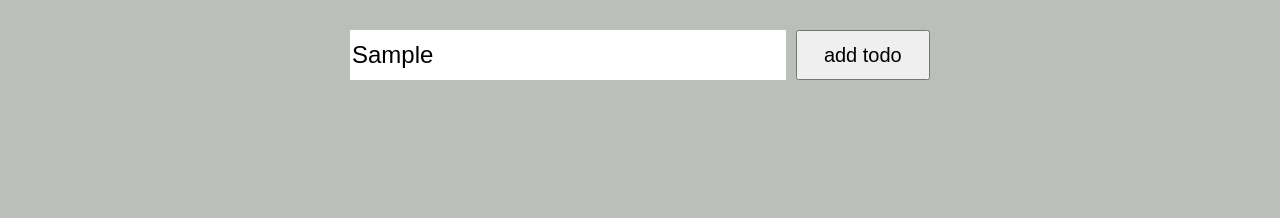
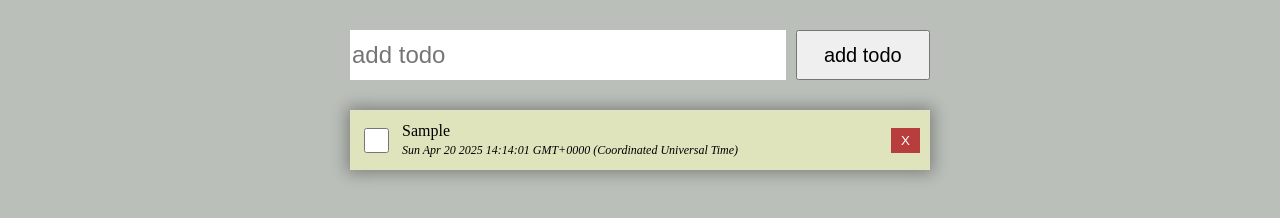
Before and after one commit to DigitalGl/Todo-App-Advanced, a plain HTML site: page index.html in a window 1280 px wide. Both pictures are taken after typing "Sample" into the empty fields and a click on the button "add todo". Shown: the part 130-348 px from the top of the page. Drawn offline with Linux system fonts and the light colour scheme.

Commit message:
new commit

```diff
--- a/index.html
+++ b/index.html
@@ -24,5 +24,16 @@
         <section class="todo-list-container"
         data-todo-container></section>
     </main>
+
+    <template data-todo-template>
+        <div class="todo">
+            <input type="checkbox" class="todo-checkbox" data-todo-checkbox>
+            <div class="todo-info">
+                <p class="todo-text" data-todo-text>go to jym</p>
+                <span class="todo-creation-date" data-todo-date>03-10-24</span>
+            </div>
+            <button class="remove-todo-btn" data-remove-todo-btn>X</button>
+        </div>
+    </template>
 </body>
 </html>
--- a/script.js
+++ b/script.js
@@ -1,8 +1,11 @@
+import { saveTodosIntoLocalStorage, getTodosIntoLocalStorage } from "./utils.js";
 
 const addTodoInput = document.querySelector("[data-add-todo-input]");
 const addTodoBtn = document.querySelector("[data-add-todo-btn]");
+const todosContainer = document.querySelector("[data-todo-container]");
+const todoTemplate = document.querySelector("[data-todo-template]");
 
-let todoList = localStorage.getItem("todos") || [];
+let todoList = getTodosIntoLocalStorage();
 
 addTodoBtn.addEventListener("click", () => {
     if (addTodoInput.value.trim()) {
@@ -13,6 +16,34 @@ addTodoBtn.addEventListener("click", () => {
             createdAt: new Date(),
         }
         todoList.push(newTodo);
-        localStorage.setItem("todos", JSON.stringify(newTodo));
+        addTodoInput.value = "";
+        saveTodosIntoLocalStorage(todoList);
+        rendersTodos();
     }
 })
+
+const createTodoLayout = (todo) => {
+    const todoElement = document.importNode(todoTemplate.content, true);
+    const checkBox = todoElement.querySelector("[data-todo-checkbox]");
+    checkBox.checked = todo.completed;
+
+    const todoText = todoElement.querySelector("[data-todo-text]");
+    todoText.textContent = todo.text;
+
+    const todoCreatedDate = todoElement.querySelector("[data-todo-date]");
+    todoCreatedDate.textContent = todo.createdAt;
+
+    const removeTodoBtn = todoElement.querySelector("[data-remove-todo-btn]");
+    removeTodoBtn.disabled = !todo.completed;
+
+    return todoElement;
+}
+
+const rendersTodos = () => {
+    todosContainer.innerHTML = "";
+
+    todoList.forEach((todo) => {
+        const todoElement = createTodoLayout(todo);
+        todosContainer.append(todoElement);
+    })
+}
--- a/styles.css
+++ b/styles.css
@@ -52,3 +52,70 @@ body {
     font-size: 24px;
     flex-grow: 3;
 }
+
+.todo-list-container {
+    width: 100%;
+    max-width: 580px;
+    margin: 0 auto 30px;
+    display: flex;
+    flex-direction: column;
+    justify-content: flex-start;
+    align-items: stretch;
+    gap: 15px;
+
+    .todo {
+        height: 60px;
+        padding: 0 10px;
+        display: flex;
+        justify-content: flex-start;
+        align-items: center;
+        gap: 10px;
+        background-color: #e0e4bd;
+        box-shadow: 0 0 15px 3px #00000055;
+    }
+
+    .todo-checkbox {
+        accent-color: #3db86a;
+        width: 25px;
+        height: 25px;
+    }
+
+    .todo-info {
+        flex-grow: 1;
+        display: flex;
+        flex-direction: column;
+        justify-content: flex-start;
+        align-items: flex-start;
+        margin: 0;
+
+        .todo-text {
+            margin: 0 0 3px 0;
+        }
+        .todo-creation-date {
+            font-size: 12px;
+            font-style: italic;
+        }
+    }
+
+    .remove-todo-btn {
+        background-color: #b5a2a2;
+        border: none;
+        color: #fff;
+        padding: 5px 10px;
+        background-color: #b83d3d;
+        cursor: pointer;
+
+        &.disabled {
+            background-color: #b79999;
+            cursor: not-allowed;
+        }
+    }
+
+    .todo:has(.todo-checkbox:checked) {
+        background-color: #6acb8e;
+    }
+
+    .todo-checkbox:checked ~ .todo-info {
+        text-decoration: line-through;
+    }
+}
--- a/utils.js
+++ b/utils.js
@@ -1,2 +1,10 @@
 
-export
+const TODOS_KEY = "todos";
+
+export const saveTodosIntoLocalStorage = (todos) => {
+    localStorage.setItem(TODOS_KEY, JSON.stringify(todos));
+}
+
+export const getTodosIntoLocalStorage = () => {
+    return JSON.parse(localStorage.getItem(TODOS_KEY)) || [];
+}
```
